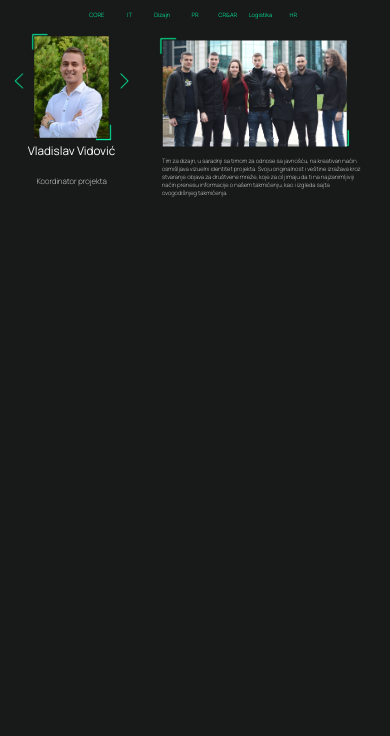
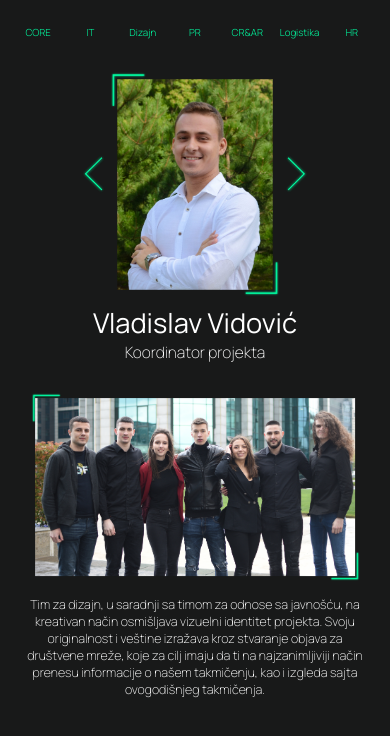
Before and after one commit to Nikola787/hzs-5.0, a React (Create React App) app: page /#/ in a window 390 px wide. Shown: the top 736 px of the page. Built offline with nearby package versions, Linux system fonts and the light colour scheme.

Commit message:
uradjena responzivnost za mobilnu

```diff
--- a/src/components/slike_tima/slike_tima.css
+++ b/src/components/slike_tima/slike_tima.css
@@ -122,7 +122,7 @@
 
 .left-arrow {
   position: absolute;
-  top: 25%;
+  top: 30%;
   right: 250%;
   width: 7vw;
   cursor: pointer;
@@ -131,7 +131,7 @@
 }
 .right-arrow {
   position: absolute;
-  top: 25%;
+  top: 30%;
   left: 250%;
   width: 7vw;
   cursor: pointer;
@@ -142,7 +142,6 @@
 .slide {
   display: flex;
   opacity: 0;
-  /* transition: opacity ease-in-out; */
   transition: 1s ease;
 }
 
@@ -156,9 +155,9 @@
 .slike-tima-levo .opis-slike {
   display: flex;
   flex-direction: column;
-  gap: 2vh;
   font-family: "Manrope";
   color: #ffffff;
+  padding-top: 5%;
 }
 
 .opis-slike .ime-koordinatora {
@@ -173,6 +172,7 @@
 .slike-tima-container .slike-tima-desno {
   display: flex;
   flex-direction: column;
+  align-items: center;
 }
 
 .slike-tima-desno .slika-roditelj {
@@ -202,3 +202,87 @@
   width: 55vw;
   text-align: start;
 }
+@media screen and (min-width: 1920px) {
+}
+@media screen and (min-width: 1200px) {
+}
+@media screen and (min-width: 960px) {
+}
+@media screen and (min-width: 620px) {
+}
+@media screen and (max-width: 480px) {
+  .slike-tima-container {
+    flex-direction: column;
+  }
+  .slike-tima-levo .opis-slike {
+    padding-top: 10%;
+  }
+  .slike-tima-container .slike-tima-levo {
+    padding-bottom: 0%;
+  }
+
+  .navbar {
+    padding: 4%;
+  }
+
+  .navbar ul {
+    gap: 2%;
+    width: 100vw;
+  }
+
+  .navbar ul li {
+    width: 13vw;
+    height: 9vw;
+    padding-top: 2.9%;
+    font-size: 2.5vw;
+  }
+  /* ..................................... */
+  .slika-bordera {
+    width: 50vw;
+  }
+
+  .image {
+    height: 50vw;
+    width: 37vw;
+  }
+
+  .left-arrow {
+    top: 20%;
+    right: 420%;
+    width: 15vw;
+  }
+  .right-arrow {
+    top: 20%;
+    left: 420%;
+    width: 15vw;
+  }
+
+  .opis-slike .ime-koordinatora {
+    font-size: 7vw;
+  }
+  .opis-slike .funkcija-koordinatora {
+    font-size: 4vw;
+  }
+
+  .slika-roditelj .slika-grupna {
+    width: 82vw;
+    height: 83%;
+    transform: translate(-50%, -51%);
+  }
+
+  .slika-roditelj .slika-bordera1 {
+    width: 90vw;
+  }
+
+  .slike-tima-desno .opis-tima {
+    font-weight: 200;
+    font-family: "Manrope";
+    padding-left: 0%;
+    color: #ffffff;
+    font-size: 3.2vw;
+    width: 90vw;
+    text-align: center;
+  }
+}
+@media screen and (min-width: 340px) {
+}
```
